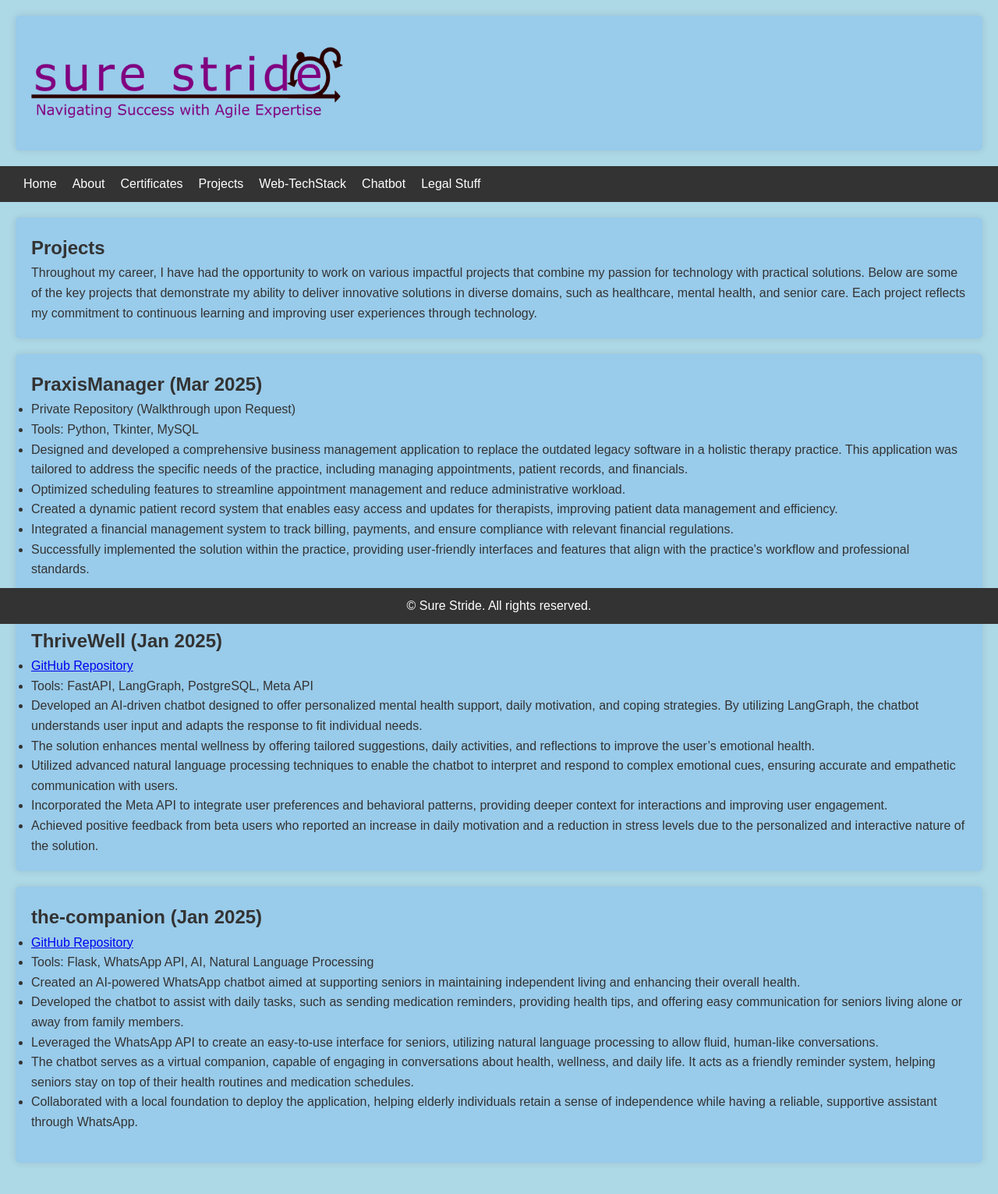
After one commit to MightContainNuts/surestride_portfolio, a FastAPI app: template app/templates/projects.html in a window 1280 px wide. The commit adds this page. Shown: the whole page at 78% size. Run offline with FastAPI, Linux system fonts and the light colour scheme; the template is opened without the code that fills it, so the values that code supplies are empty.

Commit message:
added projects page

```diff
--- a/app/routes/public_router.py
+++ b/app/routes/public_router.py
@@ -29,3 +29,7 @@ async def read_root(request: Request):
 @public_routes.get("/legal_stuff", response_class=HTMLResponse)
 async def read_root(request: Request):
     return templates.TemplateResponse("legal_stuff.html", {"request": request})
+
+@public_routes.get("/projects", response_class=HTMLResponse)
+async def read_root(request: Request):
+    return templates.TemplateResponse("projects.html", {"request": request})
--- a/app/templates/nav.html
+++ b/app/templates/nav.html
@@ -3,6 +3,7 @@
         <li><a href="/">Home</a></li>
         <li><a href="/about">About</a></li>
         <li><a href="/certificates">Certificates</a></li>
+        <li><a href="/projects">Projects</a></li>
         <li><a href="/web_tech_stack">Web-TechStack</a></li>
         <li><a href="/chat">Chatbot</a></li>
         <li><a href="/legal_stuff">Legal Stuff</a></li>
--- /dev/null
+++ b/app/templates/projects.html
@@ -0,0 +1,46 @@
+{% extends "base.html" %}
+
+{% block title %}Projects{% endblock %}
+
+{% block content %}
+    <section>
+    <h1>Projects</h1>
+    <p>Throughout my career, I have had the opportunity to work on various impactful projects that combine my passion for technology with practical solutions. Below are some of the key projects that demonstrate my ability to deliver innovative solutions in diverse domains, such as healthcare, mental health, and senior care. Each project reflects my commitment to continuous learning and improving user experiences through technology.</p>
+    </section>
+    <section>
+    <h2>PraxisManager (Mar 2025)</h2>
+    <ul>
+        <li>Private Repository (Walkthrough upon Request)</li>
+        <li>Tools: Python, Tkinter, MySQL</li>
+        <li>Designed and developed a comprehensive business management application to replace the outdated legacy software in a holistic therapy practice. This application was tailored to address the specific needs of the practice, including managing appointments, patient records, and financials.</li>
+        <li>Optimized scheduling features to streamline appointment management and reduce administrative workload.</li>
+        <li>Created a dynamic patient record system that enables easy access and updates for therapists, improving patient data management and efficiency.</li>
+        <li>Integrated a financial management system to track billing, payments, and ensure compliance with relevant financial regulations.</li>
+        <li>Successfully implemented the solution within the practice, providing user-friendly interfaces and features that align with the practice's workflow and professional standards.</li>
+    </ul>
+        </section>
+    <section>
+    <h2>ThriveWell (Jan 2025)</h2>
+    <ul>
+        <li><a href="https://github.com/yourusername/thrivewell" target="_blank">GitHub Repository</a></li>
+        <li>Tools: FastAPI, LangGraph, PostgreSQL, Meta API</li>
+        <li>Developed an AI-driven chatbot designed to offer personalized mental health support, daily motivation, and coping strategies. By utilizing LangGraph, the chatbot understands user input and adapts the response to fit individual needs.</li>
+        <li>The solution enhances mental wellness by offering tailored suggestions, daily activities, and reflections to improve the user’s emotional health.</li>
+        <li>Utilized advanced natural language processing techniques to enable the chatbot to interpret and respond to complex emotional cues, ensuring accurate and empathetic communication with users.</li>
+        <li>Incorporated the Meta API to integrate user preferences and behavioral patterns, providing deeper context for interactions and improving user engagement.</li>
+        <li>Achieved positive feedback from beta users who reported an increase in daily motivation and a reduction in stress levels due to the personalized and interactive nature of the solution.</li>
+    </ul>
+    </section>
+    <section>
+    <h2>the-companion (Jan 2025)</h2>
+    <ul>
+        <li><a href="https://github.com/yourusername/the-companion" target="_blank">GitHub Repository</a></li>
+        <li>Tools: Flask, WhatsApp API, AI, Natural Language Processing</li>
+        <li>Created an AI-powered WhatsApp chatbot aimed at supporting seniors in maintaining independent living and enhancing their overall health.</li>
+        <li>Developed the chatbot to assist with daily tasks, such as sending medication reminders, providing health tips, and offering easy communication for seniors living alone or away from family members.</li>
+        <li>Leveraged the WhatsApp API to create an easy-to-use interface for seniors, utilizing natural language processing to allow fluid, human-like conversations.</li>
+        <li>The chatbot serves as a virtual companion, capable of engaging in conversations about health, wellness, and daily life. It acts as a friendly reminder system, helping seniors stay on top of their health routines and medication schedules.</li>
+        <li>Collaborated with a local foundation to deploy the application, helping elderly individuals retain a sense of independence while having a reliable, supportive assistant through WhatsApp.</li>
+    </ul>
+    </section>
+{% endblock %}
```
